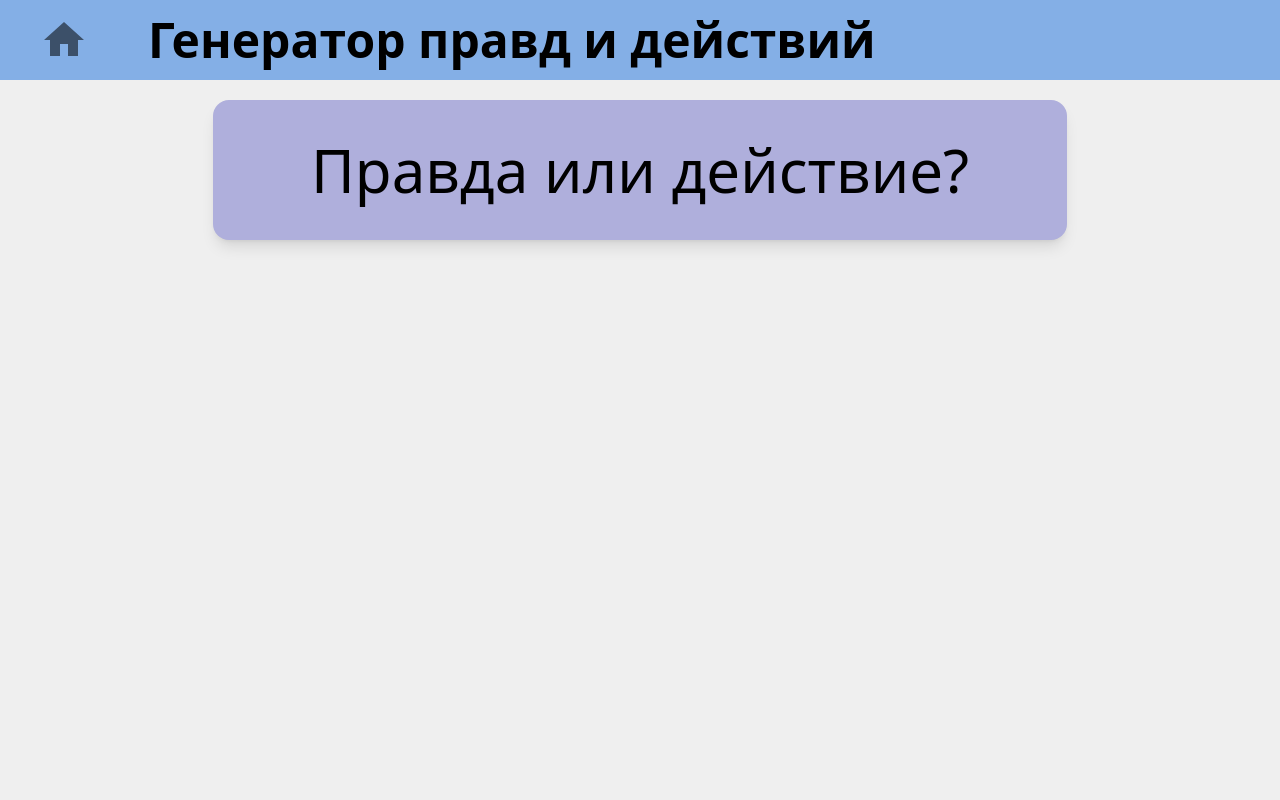
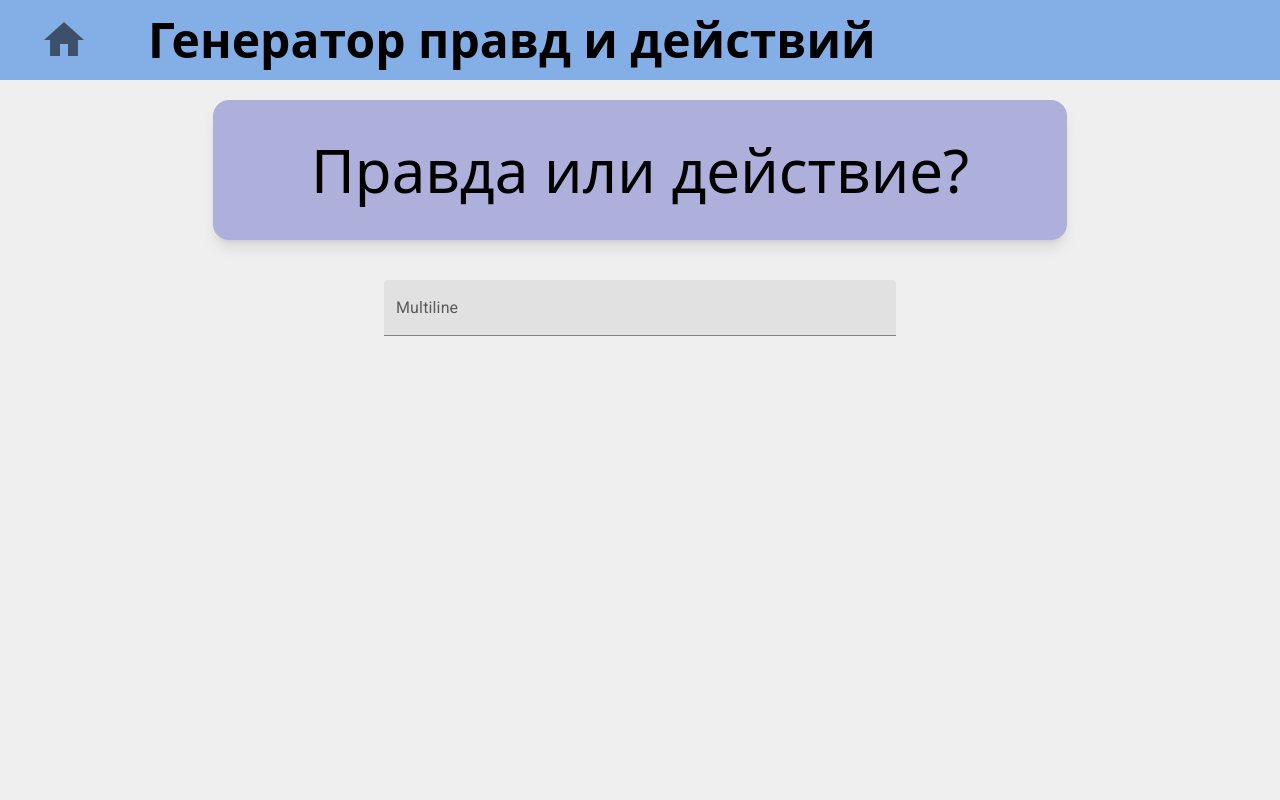
Before and after one commit to VladSunny/TruthOrDare, a React (Create React App) app: page /Game in a window 1280 px wide. Shown: the top 800 px of the page. Built offline with nearby package versions, Linux system fonts and the light colour scheme.

Commit message:
text field

```diff
--- a/src/UI/Button/DefaultButton.jsx
+++ b/src/UI/Button/DefaultButton.jsx
@@ -7,7 +7,8 @@ const EditedButton = styled(Button)({
     backgroundColor: '#8A84E2',
     '&:hover': {
         backgroundColor: '#84AFE6'
-    }
+    },
+    boxShadow: '0px 4px 20px rgba(138, 132, 226, 0.25)',
 });
 
 
--- a/src/pages/Game.jsx
+++ b/src/pages/Game.jsx
@@ -1,4 +1,5 @@
 import React from 'react';
+import TextField from '@mui/material/TextField';
 
 
 function Game() {
@@ -7,6 +8,15 @@ function Game() {
             <h1 className='text-3xl md:text-4xl lg:text-6xl w-11/12 md:w-2/3 py-10 variantfill-two p-5 mt-5 rounded-2xl flex justify-center shadow-lg'>
                 Правда или действие?
             </h1>
+            <div className='mt-10 w-full flex justify-center'>
+                <TextField
+                    id="standard-multiline-flexible"
+                    label="Multiline"
+                    multiline
+                    variant="filled"
+                    className='w-5/6 md:w-2/5'
+                />
+            </div>
         </div>
     );
 }
```
